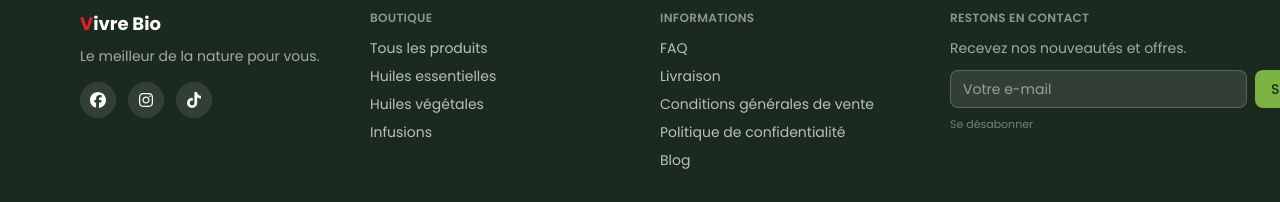
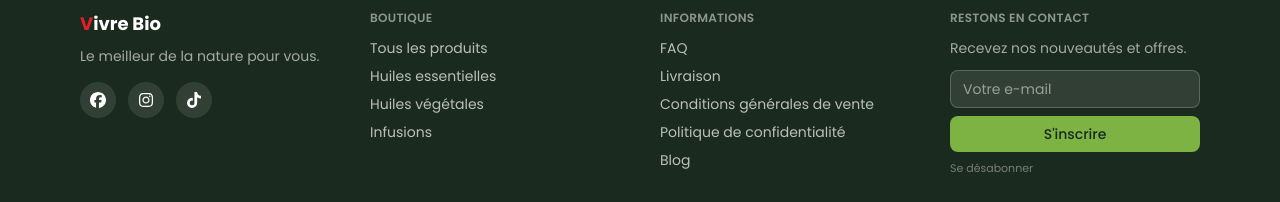
Before and after one commit to oscardev205/Vivre-Bio, a Next.js app: page / in a window 1280 px wide. Shown: the part 1534-1736 px from the top of the page. Built offline with nearby package versions, Linux system fonts and the light colour scheme; no server answers; the database is empty.

Commit message:
Modelisalisation du formulaire de newsletters dans le footer

```diff
--- a/src/components/layout/NewsletterForm.tsx
+++ b/src/components/layout/NewsletterForm.tsx
@@ -1,6 +1,7 @@
 // src/components/layout/NewsletterForm.tsx
-// Version fonctionnelle : envoie réellement l'e-mail à l'API, avec gestion
-// d'erreur et confirmation visuelle.
+// Fichier complet : le champ e-mail devient min-w-0 (peut rétrécir sans pousser
+// le bouton hors de vue), et sur mobile le bouton passe en dessous plutôt que
+// de risquer d'être coupé par la protection anti-débordement globale.
 "use client";
 
 import { useState } from "react";
@@ -40,19 +41,19 @@ export function NewsletterForm() {
 
   return (
     <form onSubmit={handleSubmit} className="flex flex-col gap-1.5">
-      <div className="flex gap-2">
+      <div className="flex flex-col gap-2 xs:flex-row">
         <input
           type="email"
           required
           value={email}
           onChange={(e) => setEmail(e.target.value)}
           placeholder="Votre e-mail"
-          className="flex-1 rounded-lg border border-white/20 bg-white/10 px-3 py-2 text-sm text-white placeholder:text-white/50 focus:border-vivrebio-vert-clair focus:outline-none"
+          className="min-w-0 flex-1 rounded-lg border border-white/20 bg-white/10 px-3 py-2 text-sm text-white placeholder:text-white/50 focus:border-vivrebio-vert-clair focus:outline-none"
         />
         <button
           type="submit"
           disabled={chargement}
-          className="rounded-lg bg-vivrebio-vert-clair px-4 py-2 text-sm font-medium text-encre transition hover:brightness-95 disabled:opacity-50"
+          className="shrink-0 rounded-lg bg-vivrebio-vert-clair px-4 py-2 text-sm font-medium text-encre transition hover:brightness-95 disabled:opacity-50"
         >
           {chargement ? "..." : "S'inscrire"}
         </button>
```
